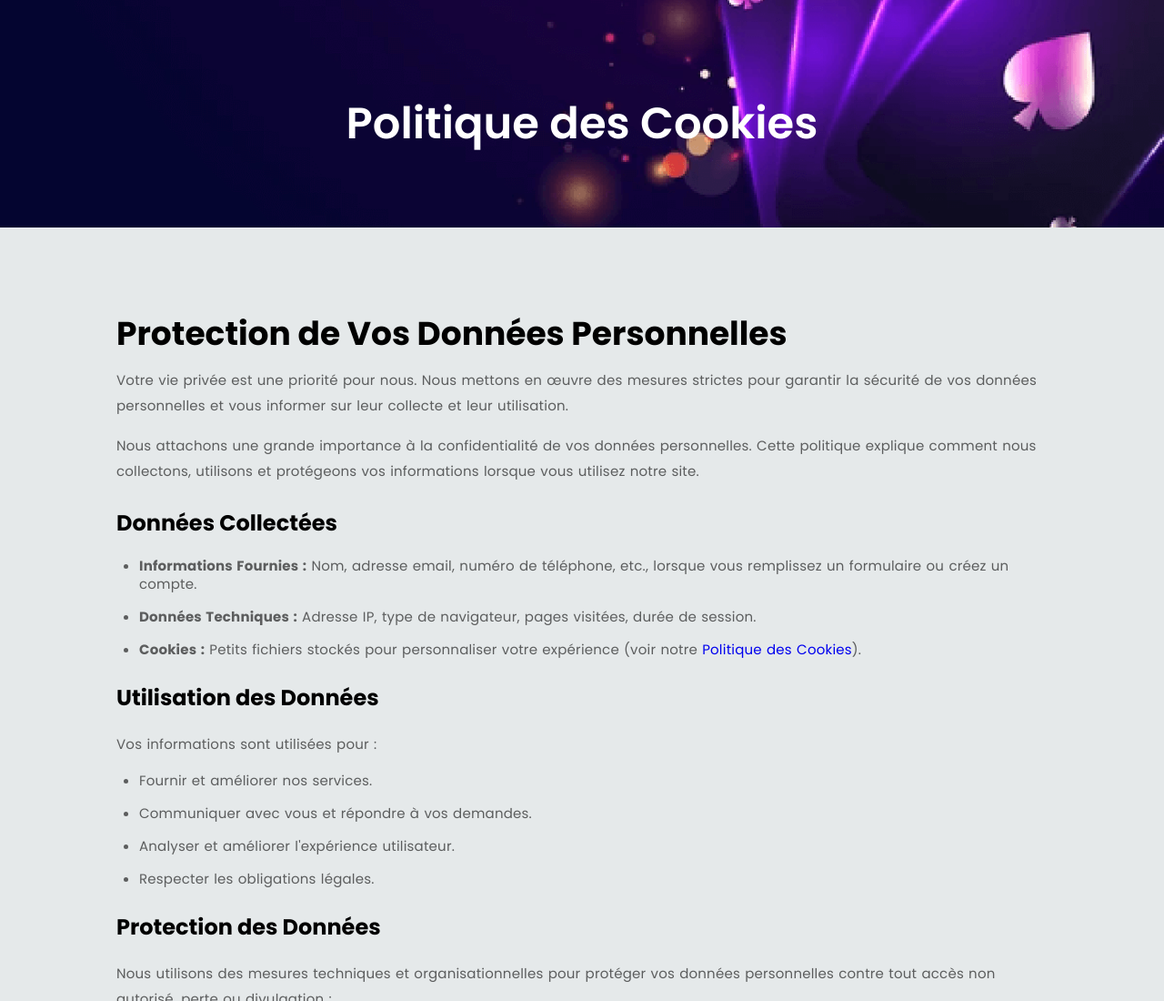
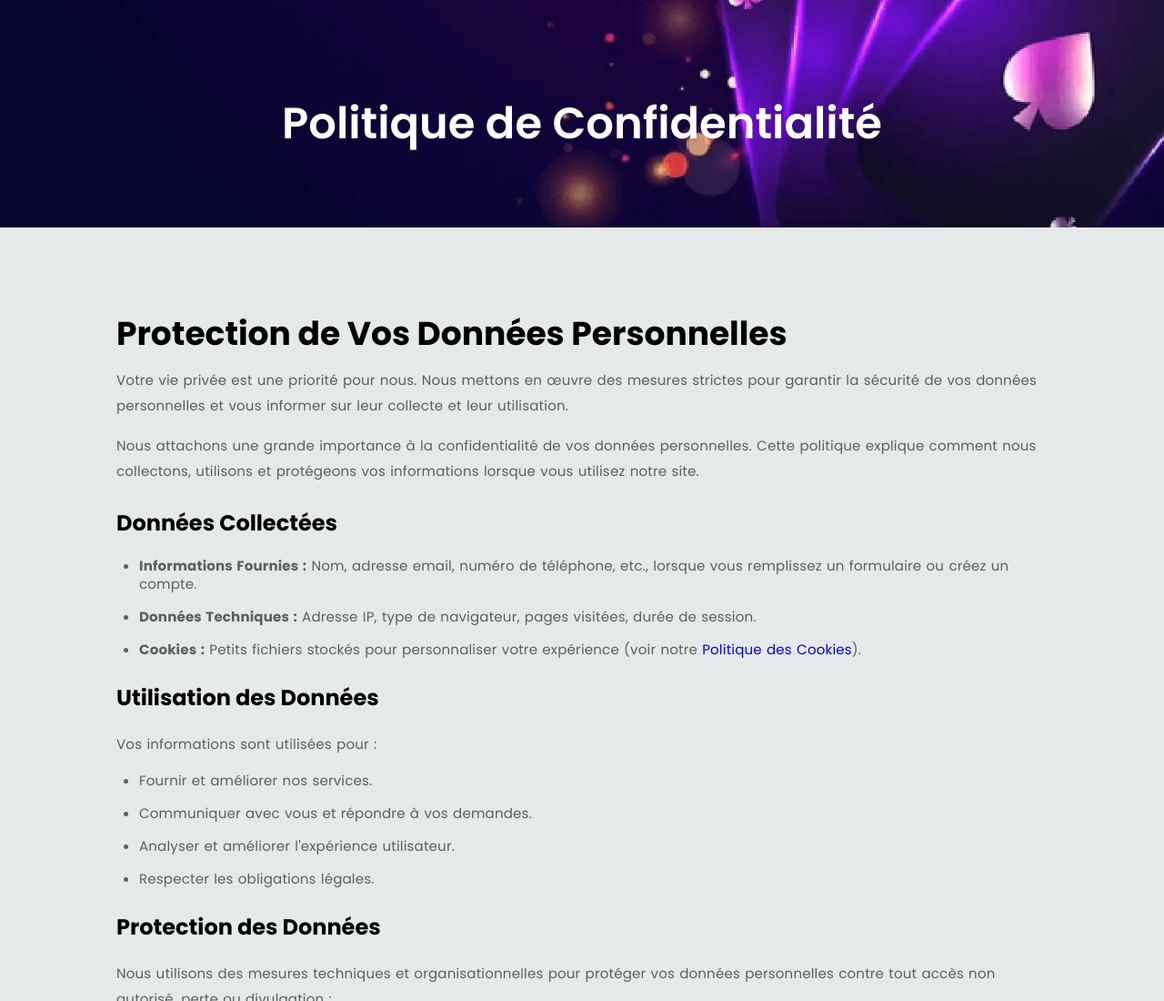
Before and after one commit to jb8579/C-Landing-Page-20, a plain HTML site: page privacy.html in a window 1280 px wide. Shown: the top 1100 px of the page at 91% size. Drawn offline with Linux system fonts and the light colour scheme.

Commit message:
2nd commit

```diff
--- a/privacy.html
+++ b/privacy.html
@@ -21,7 +21,7 @@
             <div class="home-section-3">
                 <div class="jnryH8POMEsection-container">
                     <div class="home-description-3">
-                        <h1>Politique des Cookies</h1>
+                        <h1>Politique de Confidentialité</h1>
                     </div>
                 </div>
             </div>
```
